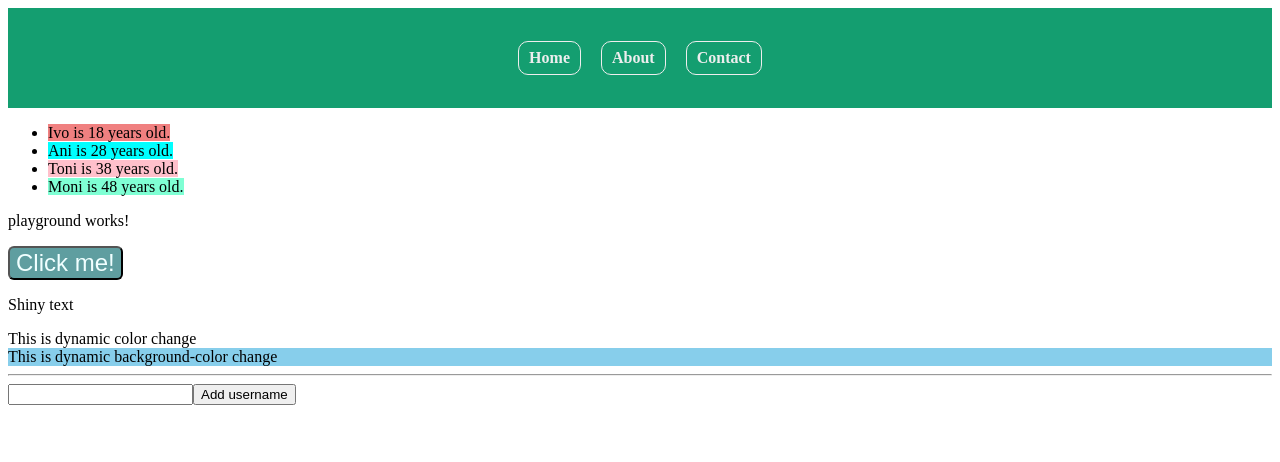
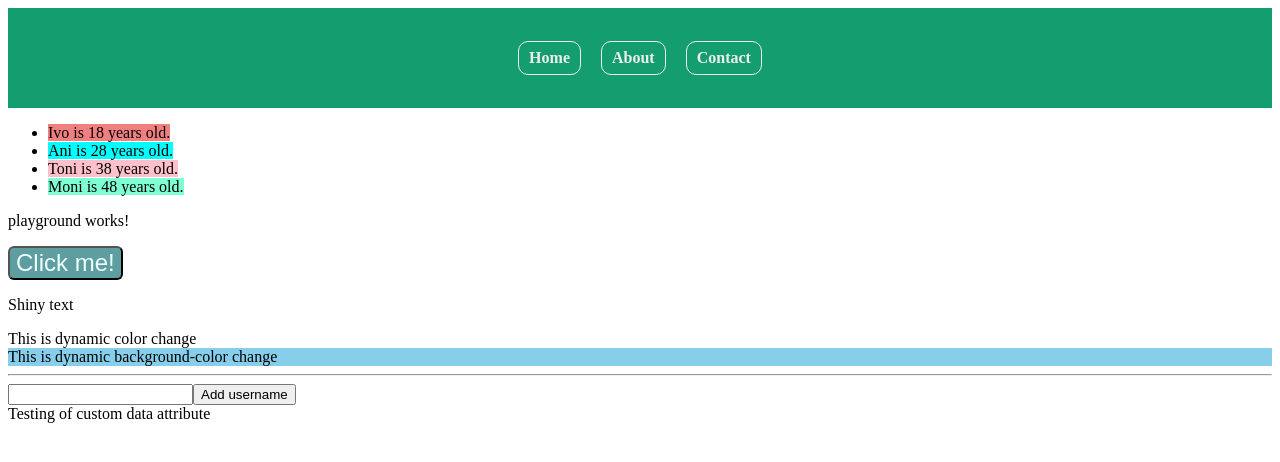
Before and after one commit to DafyYasenova/SoftUni-Angular-2024, an Angular app in the folder 02.Components/demo-app-v16/: page / in a window 1280 px wide. Shown: the top 462 px of the page. Built offline with nearby package versions, Linux system fonts and the light colour scheme.

Commit message:
update input demo - add custom attributes

```diff
--- a/02.Components/demo-app-v16/src/app/input-demo/input-demo.component.html
+++ b/02.Components/demo-app-v16/src/app/input-demo/input-demo.component.html
@@ -1,2 +1,5 @@
 <input type="text" aria-placeholder="username" #username>
     <button (click)="handleInput(username.value)">Add username</button>
+
+<div [attr.data-test]="'Data Test'">Testing of custom data attribute
+</div>
```
